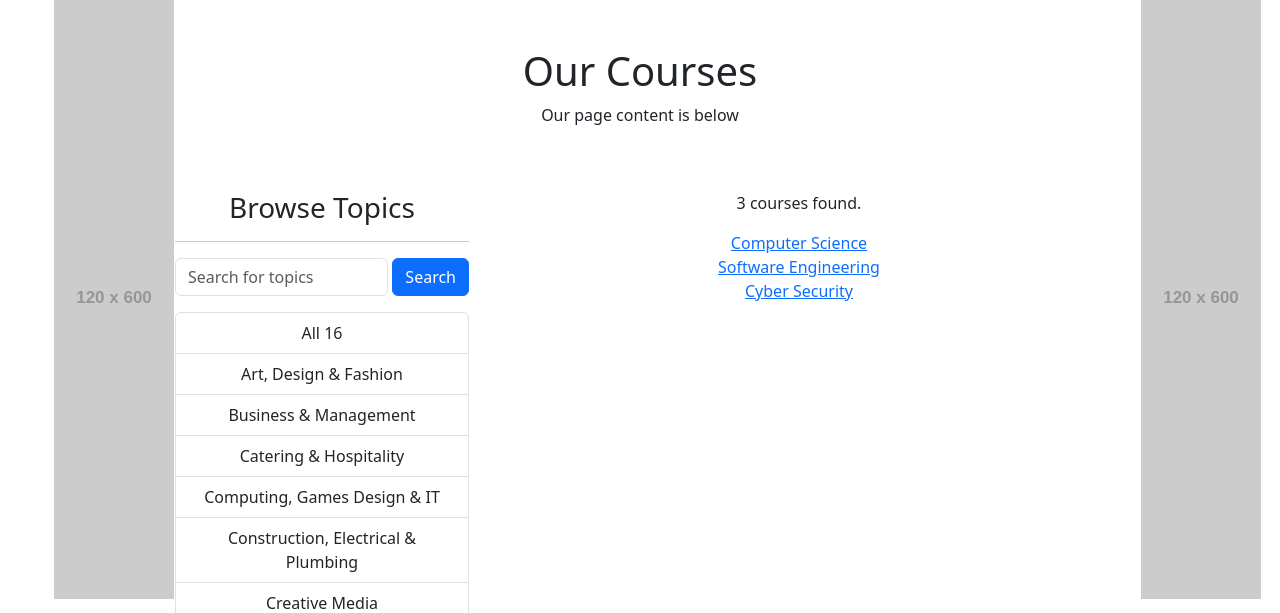
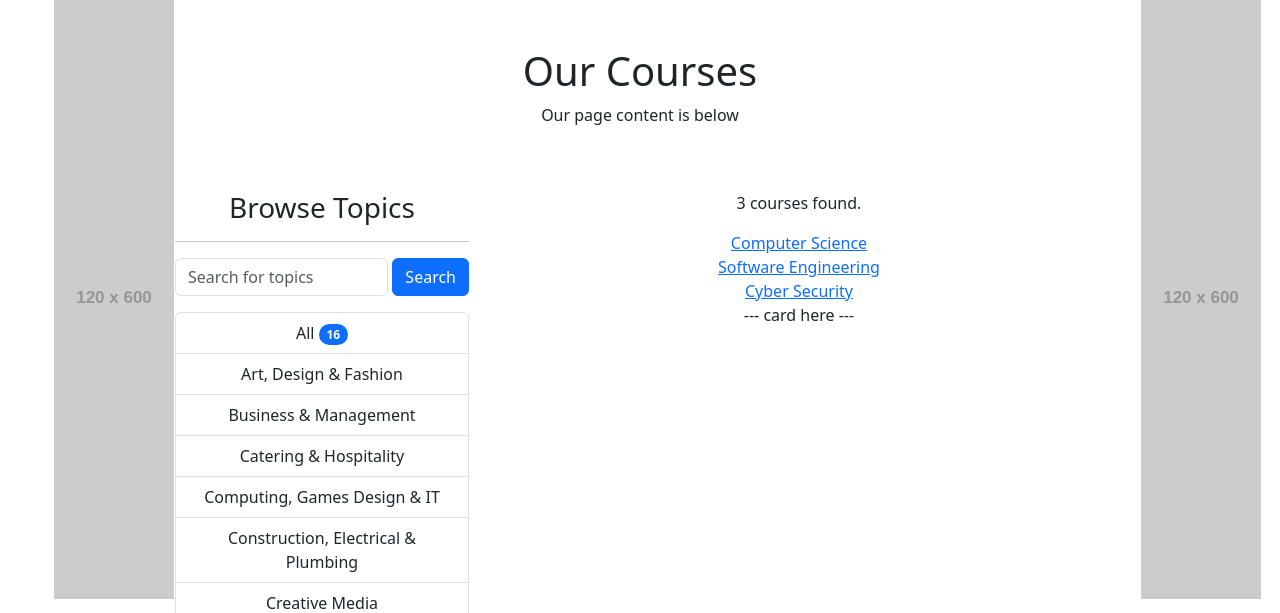
Before and after one commit to tomlinc98/IT-Site-Project, a Django app: page /all_courses in a window 1280 px wide. Shown: the part 122-735 px from the top of the page. Run offline with Django 4.2, Linux system fonts and the light colour scheme; data comes from the database, SQL or seed files in the repository; grey boxes labelled with a size stand in for pictures from a placeholder-image service; some libraries are stand-ins or nearby versions.

Commit message:
layout & style changes

```diff
--- a/IT_Site/base/templates/base/all_courses.html
+++ b/IT_Site/base/templates/base/all_courses.html
@@ -33,10 +33,13 @@
 
         <div class="list-group">
           <a href="{% url 'all_courses' %}" class="list-group-item list-group-item-action" aria-current="true">
-            All <span>{{topics.count}}</span>
+            All <span class="badge bg-primary rounded-pill">{{topics.count}}</span>
           </a>
           {% for topic in topics %}
-            <a href="{% url 'all_courses' %}?q={{topic.name}}" class="list-group-item list-group-item-action">{{topic.name}}</a>
+          <a href="{% url 'all_courses' %}?q={{topic.name}}"
+            class="list-group-item list-group-item-action">
+            {{topic.name}}</a>
+
 
           {% endfor %}
 
@@ -52,6 +55,9 @@
           <a href="{% url 'course' course.id %}">{{course.title}}</a>
         </div>
         {% endfor %}
+
+        --- card here ---
+
       </div>
     </div>
   </div>
```
